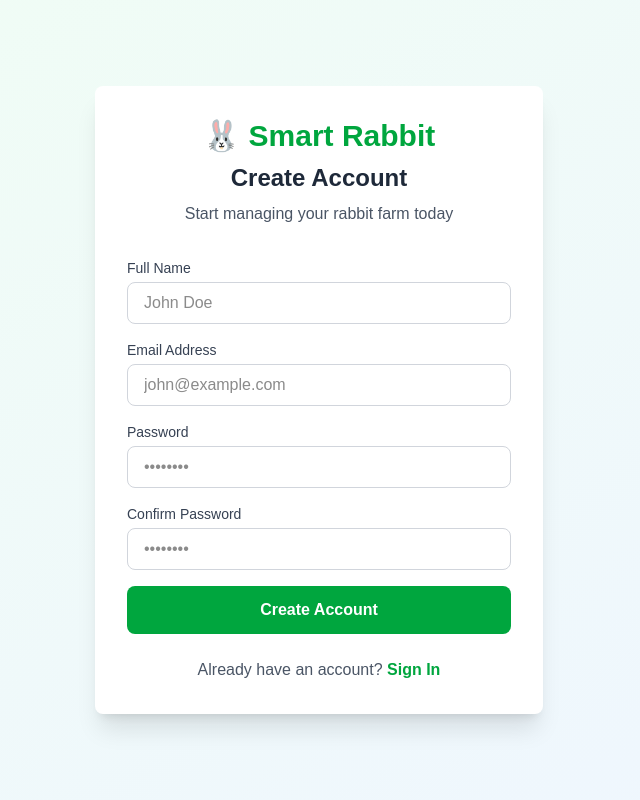
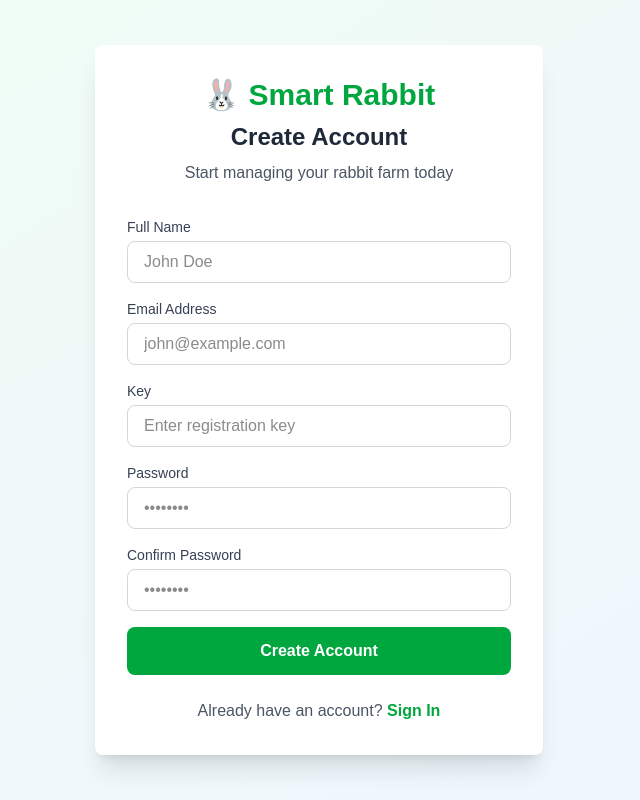
Before and after one commit to Adala-Creations/smart_rabbit, a Next.js app: page /register in a window 1280 px wide. Shown: the whole page, without its empty margins (321-961 px from the left). Built offline with nearby package versions, Linux system fonts and the light colour scheme.

Commit message:
secret key update

```diff
--- a/src/app/api/auth/register/route.ts
+++ b/src/app/api/auth/register/route.ts
@@ -4,12 +4,28 @@
 
 export async function POST(req: Request) {
   try {
-    const { name, email, password } = await req.json();
+    const { name, email, password, key } = await req.json();
 
-    if (!email || !password) {
+    if (!email || !password || !key) {
       return NextResponse.json(
         { error: 'Missing required fields' },
         { status: 400 }
+      );
+    }
+
+    // Validate registration key using environment variable
+    const expectedKey = process.env.REGISTRATION_KEY;
+    if (!expectedKey) {
+      console.error('REGISTRATION_KEY env var is not set');
+      return NextResponse.json(
+        { error: 'Registration is not available' },
+        { status: 500 }
+      );
+    }
+    if (key !== expectedKey) {
+      return NextResponse.json(
+        { error: 'Invalid registration key' },
+        { status: 403 }
       );
     }
 
--- a/src/app/register/page.tsx
+++ b/src/app/register/page.tsx
@@ -11,11 +11,14 @@
   const [formData, setFormData] = useState({
     name: '',
     email: '',
+    key: '',
     password: '',
     confirmPassword: '',
   });
   const [error, setError] = useState('');
   const [loading, setLoading] = useState(false);
+
+  const fetchWithLoading = useFetchWithLoading();
 
   const handleSubmit = async (e: React.FormEvent) => {
     e.preventDefault();
@@ -31,9 +34,14 @@
       return;
     }
 
+    // Basic client-side presence check for UX; server enforces actual validation via env
+    if (!formData.key.trim()) {
+      setError('Registration key is required');
+      return;
+    }
+
     setLoading(true);
 
-    const fetchWithLoading = useFetchWithLoading();
     try {
       const res = await fetchWithLoading('/api/auth/register', {
         method: 'POST',
@@ -42,6 +50,7 @@
           name: formData.name,
           email: formData.email,
           password: formData.password,
+          key: formData.key,
         }),
       });
 
@@ -126,6 +135,21 @@
           </div>
 
           <div>
+            <label htmlFor="key" className="block text-sm font-medium text-gray-700 dark:text-gray-300 mb-1">
+              Key
+            </label>
+            <input
+              id="key"
+              type="password"
+              required
+              value={formData.key}
+              onChange={(e) => setFormData({ ...formData, key: e.target.value })}
+              className="w-full px-4 py-2 border border-gray-300 rounded-lg focus:ring-2 focus:ring-green-500 focus:border-transparent dark:bg-gray-700 dark:border-gray-600 dark:text-white"
+              placeholder="Enter registration key"
+            />
+          </div>
+
+          <div>
             <label htmlFor="password" className="block text-sm font-medium text-gray-700 dark:text-gray-300 mb-1">
               Password
             </label>
```
Also changed, not shown: 1 other file (tests, documents, lock files or other folders).
